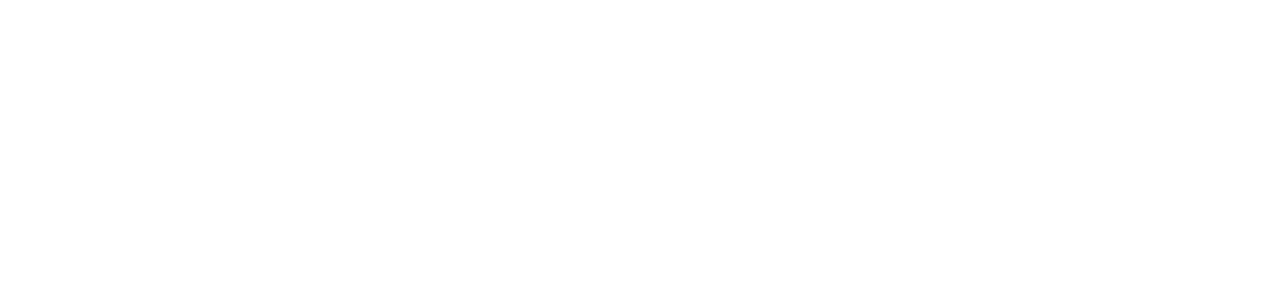
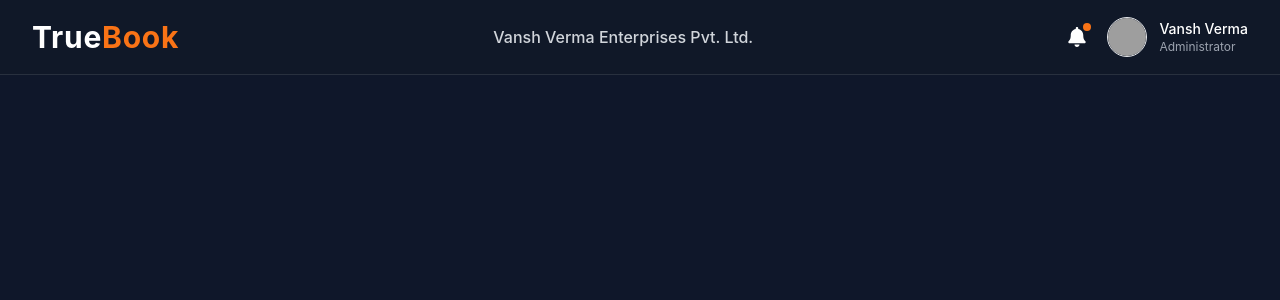
Before and after one commit to vansh-verma-dev/Truebook, a React (Vite) app: page / in a window 1280 px wide. Shown: the top 300 px of the page. Built offline with nearby package versions, Linux system fonts and the light colour scheme; grey boxes are pictures that could not be loaded.

Commit message:
Create a Navbar

```diff
--- a/package.json
+++ b/package.json
@@ -11,7 +11,8 @@
   },
   "dependencies": {
     "react": "^19.2.6",
-    "react-dom": "^19.2.6"
+    "react-dom": "^19.2.6",
+    "react-icons": "^5.6.0"
   },
   "devDependencies": {
     "@eslint/js": "^10.0.1",
--- a/src/App.jsx
+++ b/src/App.jsx
@@ -1,7 +1,9 @@
+import Dashboard from "./Pages/Dashboard"
+
 function App() {
   return (
  <>
-
+ <Dashboard/>
  </>
   )
 }
--- /dev/null
+++ b/src/Pages/Dashboard.jsx
@@ -0,0 +1,63 @@
+import { FaBell } from "react-icons/fa";
+
+function Dashboard() {
+  return (
+    <section className="dashboard-page w-full min-h-screen bg-[#0F172A]">
+
+      <nav className="w-full h-[75px] px-8 flex items-center justify-between border-b border-white/10 bg-[#101828]">
+
+
+        <div className="logo">
+          <h1 className="text-white text-3xl font-bold tracking-wide">
+            True
+            <span className="text-orange-500">Book</span>
+          </h1>
+        </div>
+
+
+        <div className="company-name">
+          <h2 className="text-gray-300 text-sm md:text-base font-medium hidden sm:flex">
+            Vansh Verma Enterprises Pvt. Ltd.
+          </h2>
+        </div>
+
+
+        <div className="profile-section flex items-center gap-5">
+
+
+          <button className="relative">
+            <FaBell className="text-white text-xl cursor-pointer hover:text-orange-400 transition-all duration-300" />
+
+            <span className="absolute -top-1 -right-1 w-[8px] h-[8px] bg-orange-500 rounded-full"></span>
+          </button>
+
+
+          <div className="flex items-center gap-3 cursor-pointer">
+
+            <div className="w-[40px] h-[40px] rounded-full overflow-hidden border">
+              <img
+                src="https://i.pinimg.com/736x/43/78/71/4378717c7ac9b9120c6d163c370838be.jpg"
+                alt="User"
+                className="w-full h-full object-cover"
+              />
+            </div>
+
+            <div className="hidden md:block">
+              <h3 className="text-white text-sm font-medium">
+                Vansh Verma
+              </h3>
+
+              <p className="text-gray-400 text-xs">
+                Administrator
+              </p>
+            </div>
+
+          </div>
+        </div>
+
+      </nav>
+    </section>
+  );
+}
+
+export default Dashboard;
--- a/src/index.css
+++ b/src/index.css
@@ -6,4 +6,7 @@
      margin: 0;
      padding: 0;
      font-family: Inter, sans-serif;
+     height: 100vh;
+     width: 100vw;
+     overflow: hidden;
  }
```
Also changed, not shown: 1 other file (tests, documents, lock files or other folders). Lines whose indentation alone changed are shown as unchanged.
